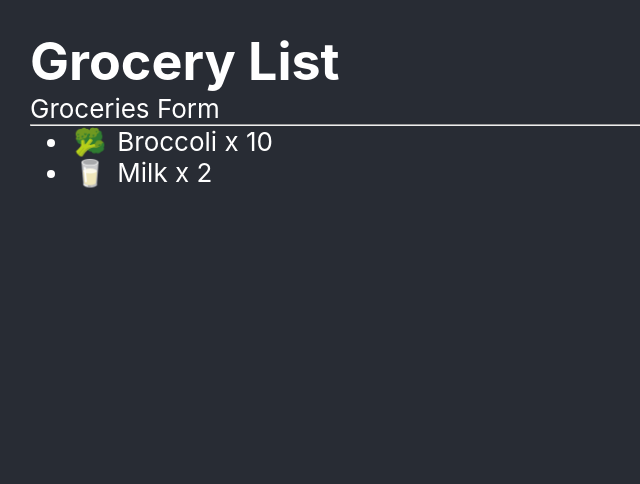
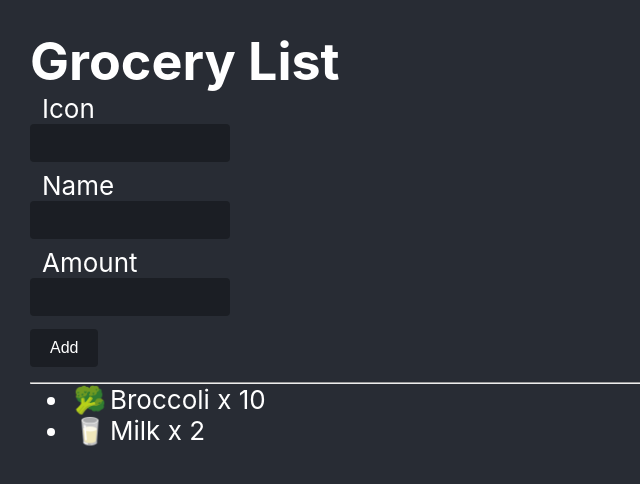
Before and after one commit to sitek94/simple-grocery-list, a React (Create React App) app: page / in a window 1280 px wide. Shown: the top 484 px of the page, without its empty margins (0-640 px from the left). Built offline with nearby package versions, Linux system fonts and the light colour scheme.

Commit message:
groceries form renders correctly

```diff
--- a/src/App.tsx
+++ b/src/App.tsx
@@ -18,7 +18,8 @@ function App() {
       <ul>
         {groceries.map(({ icon, name, amount }) => (
           <li key={name}>
-            <span className="icon">{icon}</span> {name} x {amount}
+            {icon ? <span className="icon">{icon}</span> : null}
+            {name} x {amount}
           </li>
         ))}
       </ul>
--- a/src/groceries-form.tsx
+++ b/src/groceries-form.tsx
@@ -3,5 +3,21 @@ type GroceriesFormProps = {
 };
 
 export default function GroceriesForm({ onAdd }: GroceriesFormProps) {
-  return <div>Groceries Form</div>;
+  return (
+    <form className="groceries-form">
+      <div className="form-control inline">
+        <label>Icon</label>
+        <input type="text" />
+      </div>
+      <div className="form-control inline">
+        <label>Name</label>
+        <input type="text" />
+      </div>
+      <div className="form-control">
+        <label>Amount</label>
+        <input type="number" />
+      </div>
+      <input className="submit-btn" type="submit" value="Add" />
+    </form>
+  );
 }
```
Also changed, not shown: 2 other files (tests, documents, lock files or other folders).
